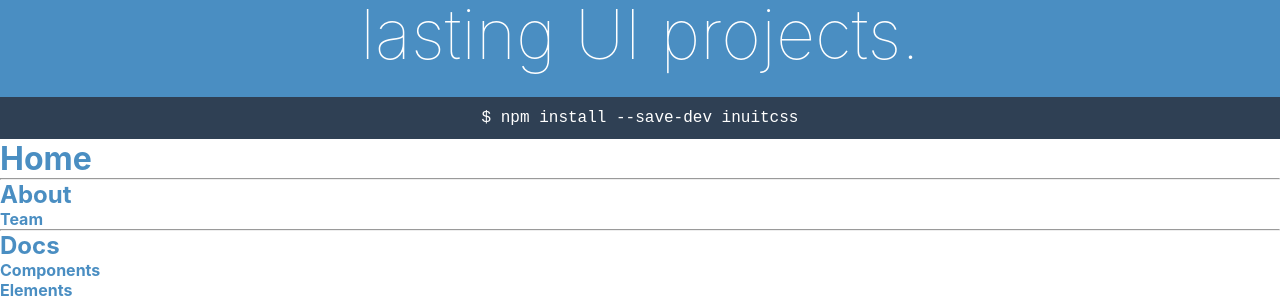
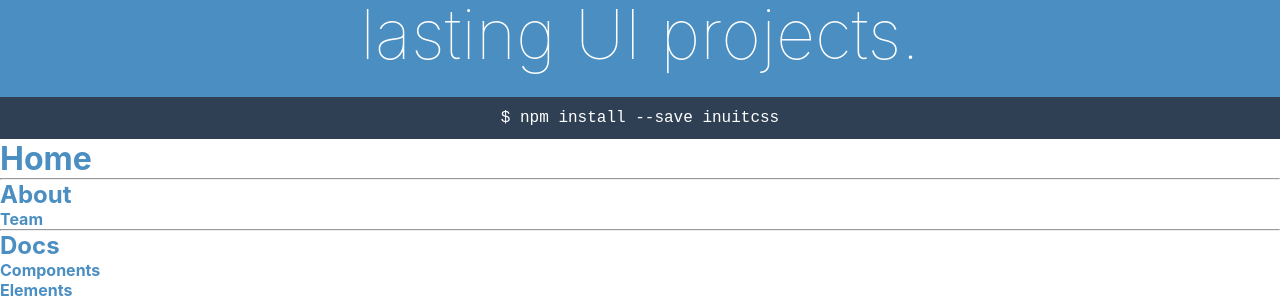
Before and after one commit to inuitcss/inuitcss.github.io, a Jekyll site: the page built from index.html, in a window 1280 px wide. Shown: the part 291-591 px from the top of the page. Built offline with Jekyll 4.4.1, drawn with Linux system fonts in a browser that asks for light colours.

Commit message:
Correct npm instructions

```diff
--- a/index.html
+++ b/index.html
@@ -7,7 +7,7 @@
 </div>
 
 <div class="c-band  c-band--center  c-band--secondary  c-band--small">
-<pre><code>$ npm install --save-dev inuitcss</code></pre>
+<pre><code>$ npm install --save inuitcss</code></pre>
 </div>
 
 <h1><a href="/">Home</a></h1>
```
